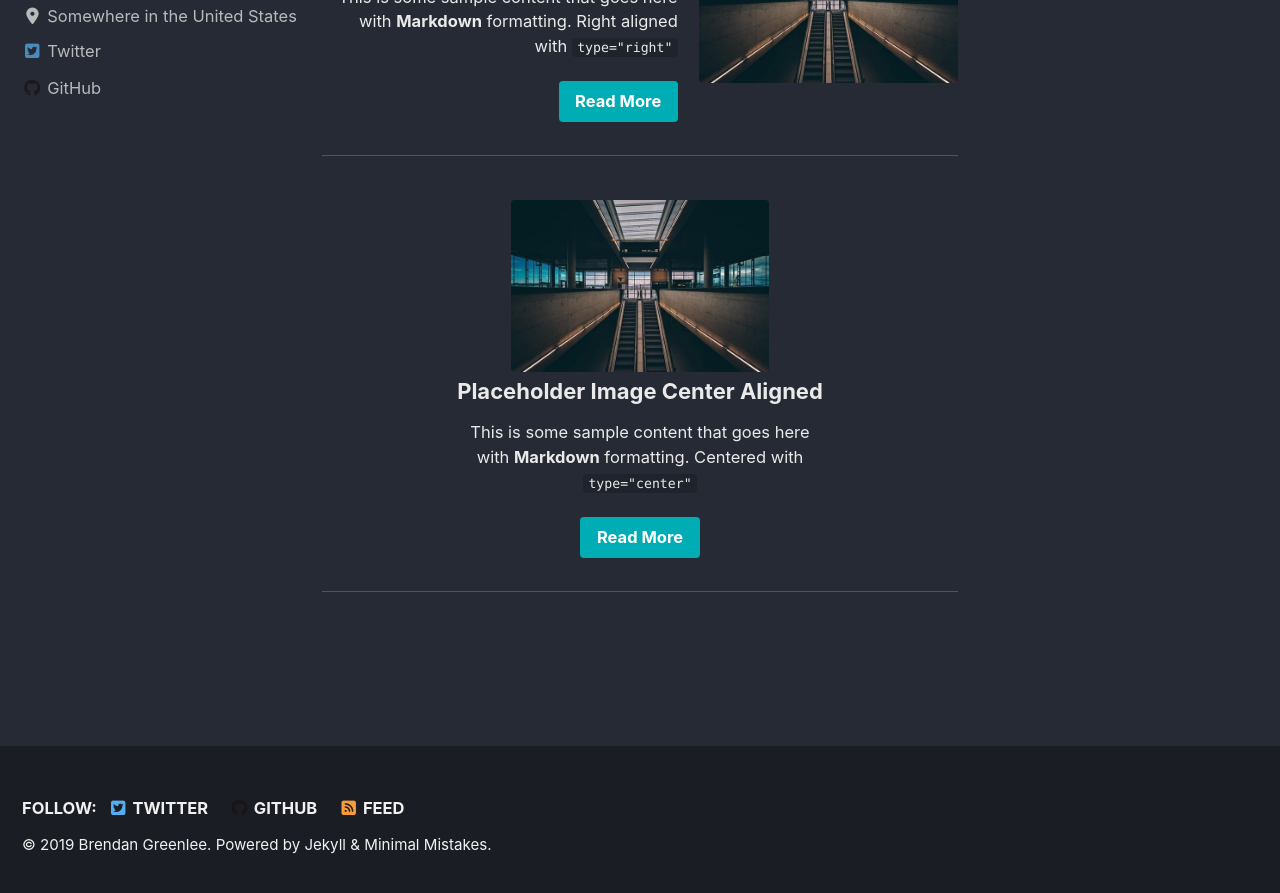
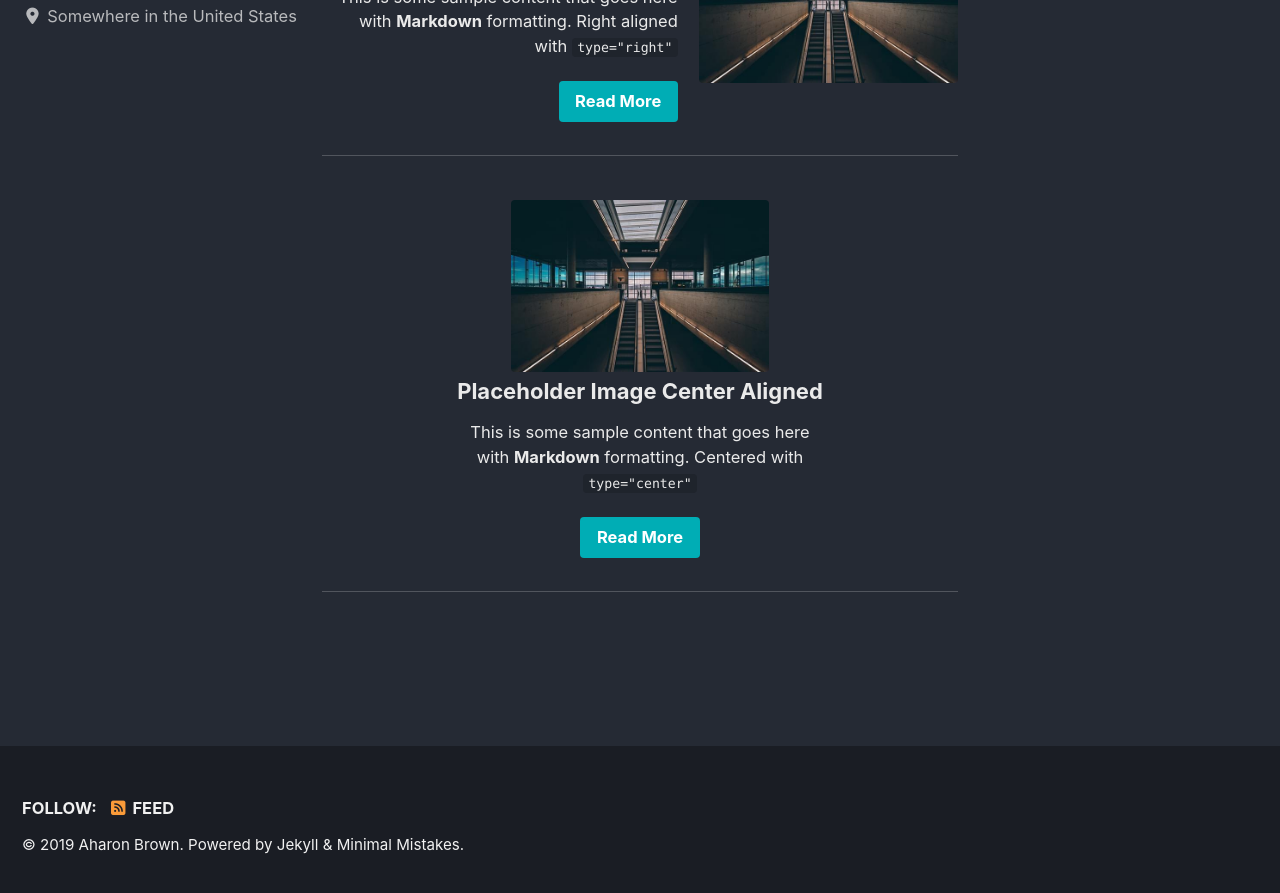
Before and after one commit to aharonbrownforestpark/aharonbrownforestpark.github.io, a Jekyll site: the page built from _pages/post-archive-feature-rows.html, in a window 1280 px wide and 900 px high, scrolled down 1810 px. Shown: the top 893 px of the window. Built offline with Jekyll 4.4.1, drawn with Linux system fonts in a browser that asks for light colours; cached includes are drawn as plain includes; nearby versions of some CDN libraries; some of the changed text lies outside the part shown.

Commit message:
Commenting out invalid URLs

```diff
--- a/_config.yml
+++ b/_config.yml
@@ -16,11 +16,11 @@ minimal_mistakes_skin    : "dark" # "air", "aqua", "contrast", "dark", "dirt", "
 
 # Site Settings
 locale                   : "en-US"
-title                    : "Brendan Greenlee"
+title                    : "Aharon Brown"
 title_separator          : "-"
 subtitle                 : # site tagline that appears below site title in masthead
-name                     : "Brendan Greenlee"
-description              : "Personal website for Brendan Greenlee."
+name                     : "Aharon Brown"
+description              : "Campaign website for Aharon Brown."
 url                      : # the base hostname & protocol for your site e.g. "https://mmistakes.github.io"
 baseurl                  : # the subpath of your site, e.g. "/blog"
 repository               : # GitHub username/repo-name e.g. "mmistakes/minimal-mistakes"
@@ -107,7 +107,7 @@ analytics:
 
 # Site Author
 author:
-  name             : "Brendan Greenlee"
+  name             : "Aharon Brown"
   avatar           : # path of avatar image, e.g. "/assets/images/bio-photo.jpg"
   bio              : "Trying to make the world a better place"
   location         : "Somewhere in the United States"
@@ -118,10 +118,10 @@ author:
       # url: mailto:your.name@email.com
     - label: "Twitter"
       icon: "fab fa-fw fa-twitter-square"
-      url: "https://twitter.com/brendangreenlee"
+      # url: "https://twitter.com/brendangreenlee"
     - label: "GitHub"
       icon: "fab fa-fw fa-github"
-      url: "https://github.com/BrendanGreenlee"
+      # url: "https://github.com/BrendanGreenlee"
     - label: "Instagram"
       icon: "fab fa-fw fa-instagram"
       # url: "https://instagram.com/"
@@ -131,13 +131,13 @@ footer:
   links:
     - label: "Twitter"
       icon: "fab fa-fw fa-twitter-square"
-      url: "https://twitter.com/brendangreenlee"
+      #url: "https://twitter.com/brendangreenlee"
     - label: "Facebook"
       icon: "fab fa-fw fa-facebook-square"
       # url:
     - label: "GitHub"
       icon: "fab fa-fw fa-github"
-      url: "https://github.com/BrendanGreenlee"
+      # url: "https://github.com/BrendanGreenlee"
     - label: "GitLab"
       icon: "fab fa-fw fa-gitlab"
       # url:
```
